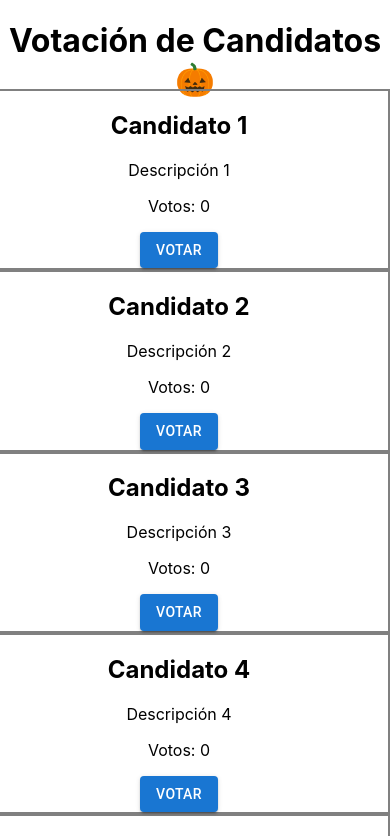
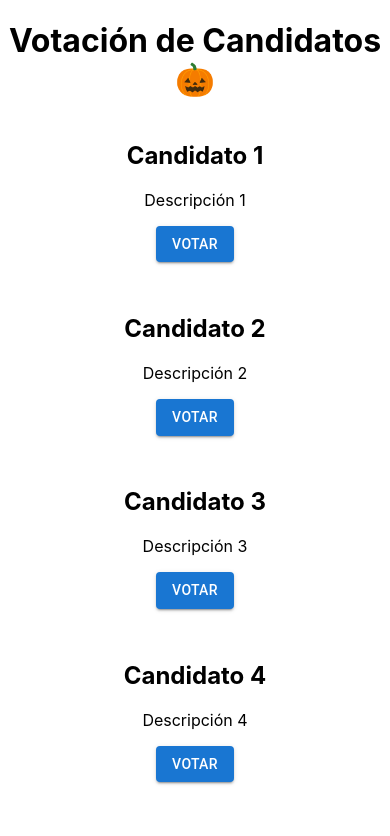
Before and after one commit to mmodugno/halloween-front-end, a React (Create React App) app: page / in a window 390 px wide. Shown: the top 836 px of the page. Built offline with nearby package versions, Linux system fonts and the light colour scheme.

Commit message:
more responsivess 📱

```diff
--- a/src/components/CandidateCard.js
+++ b/src/components/CandidateCard.js
@@ -4,14 +4,9 @@
 
 const CandidateCard = ({ name, description, votes, onVote, hasVoted }) => {
   return (
-    <Grid xs={12} sm={6} md={4} lg={2}
-      sx={{ border: '2px solid grey' }}
-      justifyContent="center"
-      alignItems="center"
-    >
+    <Grid item xs={12} sm={6} md={4} lg={2} >
       <h2>{name}</h2>
       <p>{description}</p>
-      <p>Votos: {votes}</p>
       <Button variant="contained" disabled={hasVoted} onClick={onVote}>Votar</Button>
     </Grid>
   );
--- a/src/pages/Home.js
+++ b/src/pages/Home.js
@@ -48,7 +48,10 @@
   return (
     <div>
       <Header />
-      <Grid container spacing={4} className="candidates-list">
+      <Container>
+          <VotedCandidateCard id={vote} />
+      </Container>
+      <Grid container spacing={4}>
         {candidates.map(candidate => (
           <CandidateCard
             key={candidate.id}
@@ -63,9 +66,6 @@
           />
         ))}
       </Grid>
-      <Container className="candidate-vote">
-          <VotedCandidateCard id={vote} />
-      </Container>
     </div>
   );
 };
```
Also changed, not shown: src/App.css (+0 -12 lines).
